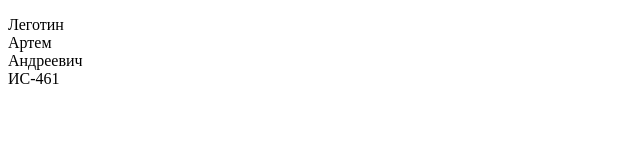
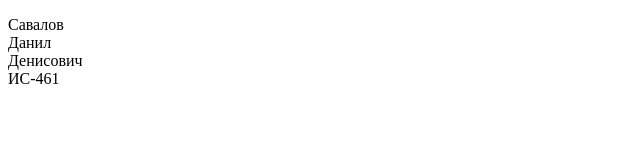
Before and after one commit to OZWee/Exam, a plain HTML site: page index.html in a window 1280 px wide. Shown: the full height of the page, 0-640 px from the left. Drawn offline with Linux system fonts and the light colour scheme.

Commit message:
Update index.html

```diff
--- a/index.html
+++ b/index.html
@@ -8,9 +8,9 @@
 <body>
     <div class="container">
         <p class="text">
-            Леготин<br>
-            Артем<br>
-            Андреевич<br>
+            Савалов<br>
+            Данил<br>
+            Денисович<br>
             ИС-461<br>
         </p>
     </div>
```
